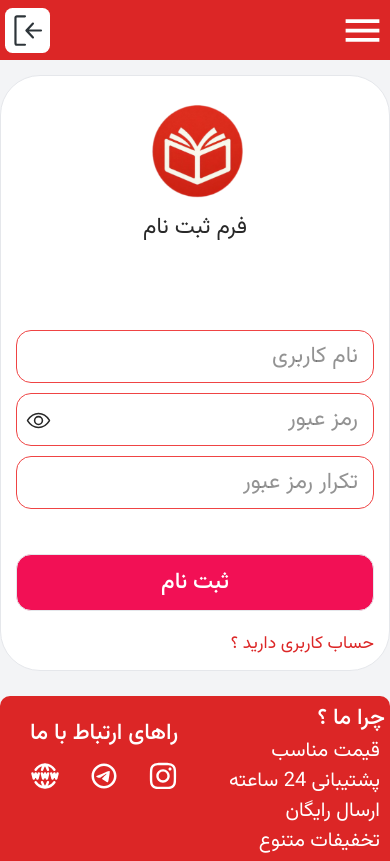
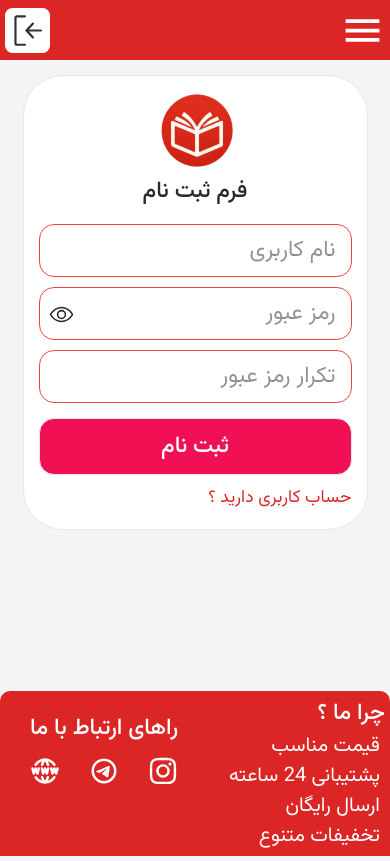
Before and after one commit to amirkhani123/ketabestan, a Next.js app: page /signup in a window 390 px wide. Built offline with nearby package versions, Linux system fonts and the light colour scheme; no server answers; the database is empty.

Commit message:
responsive SignInPage and SignUpPage

```diff
--- a/src/components/layouts/layout/Header.tsx
+++ b/src/components/layouts/layout/Header.tsx
@@ -23,7 +23,7 @@ function Header() {
   const {categories,isLoading}=useCategories() as IuseCategories;
   const [isMenuHamburger,setIsMenuHamburger]=useState(false);
   return (
-    <header className='w-full h-12 flex items-center justify-between py-1 px-2 mt-5 mb-3 bg-red-600 text-white rounded-lg max-sm:mt-0  max-sm:rounded-none max-sm:p-1'>
+    <header className='w-full h-12 flex items-center justify-between py-1 px-2 mt-5 mb-3 bg-red-600 text-white rounded-lg max-sm:mt-0  max-sm:rounded-none max-sm:p-[5px]'>
         <ul className='flex items-center gap-2 max-sm:hidden'>
             <li className='my-hover header-li'><Link href="/">صفحه اصلی</Link></li>
             <li className='my-hover header-li'><Link href="/books"> کتاب ها</Link></li>
--- a/src/components/template/SignInT.tsx
+++ b/src/components/template/SignInT.tsx
@@ -34,10 +34,10 @@ function SignInT() {
       }
     }
   return (
-    <div className='w-full  flex items-center justify-center'>
-    <form className='w-[470px] h-[523px] bg-white rounded-[40px] p-1 px-3 flex items-center flex-col  border-gray-200'>
-        <Image src="/images/logo.png" alt='image.png' width={100} height={100} className='w-[95px] mt-4 mb-2'/>
-        <p className='text-xl font-extralight mb-10'>ورود</p>
+    <div className='w-full flex items-center justify-center'>
+    <form className='w-[470px] h-[523px] bg-white rounded-[40px] p-1 px-3 flex items-center flex-col  border-gray-200 max-sm:w-[330px] max-sm:h-[420px]   '>
+        <Image src="/images/logo.png" alt='image.png' width={100} height={100} className='w-[95px] mt-4 mb-2 max-sm:w-[75px]  max-sm:mb-1'/>
+        <p className='text-xl font-extralight mb-10 max-sm:font-light  max-sm:mb-2'>ورود</p>
         <input type='text' placeholder='نام کاربری' name='username' className='my-input' value={formValue.username} onChange={changeHandler} required minLength={8} />
         <div className='w-full relative'>
             <input type={isShow? "text":"password"} placeholder='رمز عبور' name='password' className='my-input' value={formValue.password} onChange={changeHandler} required minLength={8}/>
@@ -45,7 +45,7 @@ function SignInT() {
               {isShow ? <IoEyeOffOutline size={25} />:<IoEyeOutline size={25}/> }
             </button>
         </div>
-        <button type="submit" className="my-submit my-hover disabled:opacity-50" onClick={submitHandler} disabled={isLoading} >
+        <button type="submit" className="my-submit my-hover disabled:opacity-50 max-sm:mt-3" onClick={submitHandler} disabled={isLoading} >
           {isLoading ? " درحال ورود ... ":"ورود"}
         </button>
         <Link href="/signup" className="text-red-600 mt-4 text-right w-full text-sm">ایجاد حساب کاربری!</Link>
--- a/src/components/template/SignUpT.tsx
+++ b/src/components/template/SignUpT.tsx
@@ -33,9 +33,9 @@ function SignUpT() {
   }
   return (
     <div className="w-full  flex items-center justify-center">
-        <form onSubmit={submitHandler} className="bg-white p-1 px-3 rounded-[40px] flex items-center flex-col w-[460px] h-[596px] border border-gray-200 "  >
-            <Image src="/images/logo.png" alt="logo.png" width={80} height={84} className="mt-4 mb-2 w-[95px]" />
-            <p className="font-extralight text-lg mb-16 ">فرم ثبت نام</p>
+        <form onSubmit={submitHandler} className="bg-white p-1 px-3 rounded-[40px] flex items-center flex-col w-[460px] h-[596px] border border-gray-200 max-sm:w-[345px] max-sm:h-[455px] "  >
+            <Image src="/images/logo.png" alt="logo.png" width={80} height={84} className="mt-4 mb-2 w-[95px] max-sm:w-[75px]  max-sm:mb-1 max-sm:mt-2" />
+            <p className="font-extralight text-lg mb-16 max-sm:font-light  max-sm:mb-2 ">فرم ثبت نام</p>
             <input type="text" placeholder="نام کاربری" className="my-input" name="username" required minLength={5}  />
             <div className="w-full relative">
             <input type={isShow? "text":"password"} placeholder="رمز عبور" className="my-input " name="password" required minLength={8} />
@@ -45,7 +45,7 @@ function SignUpT() {
             </div>
             <input type={isShow? "text":"password"} placeholder="تکرار رمز عبور" className="my-input" name="repassword" required minLength={8} />
              <Submit textPrimary="ثبت نام" textSecond="درحال ثبت نام ..."/>
-            <Link href="/signin" className="text-red-600 mt-4 text-right w-full text-sm">حساب کاربری دارید ؟</Link>
+            <Link href="/signin" className="text-red-600 mt-4  text-right w-full text-sm max-sm:mt-2">حساب کاربری دارید ؟</Link>
         </form>
     </div>
   )
--- a/src/components/ui/Submit.tsx
+++ b/src/components/ui/Submit.tsx
@@ -7,7 +7,7 @@ interface Iprops{
 function Submit({textPrimary,textSecond}:Iprops) {
   const {pending}=useFormStatus();
   return (
-    <button className="my-submit my-hover " disabled={pending}>
+    <button className="my-submit my-hover max-sm:mt-2 " disabled={pending}>
 
       {pending ? textSecond:textPrimary}
     </button>
```
